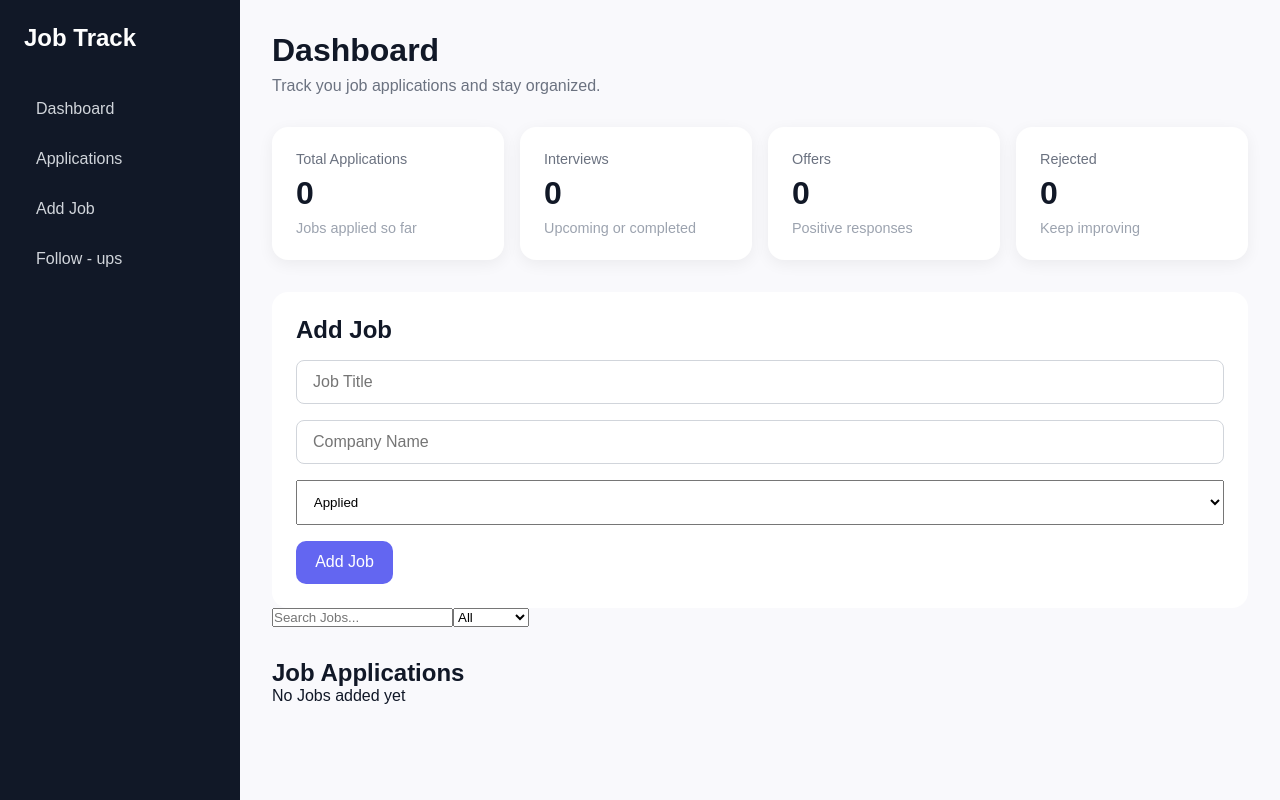
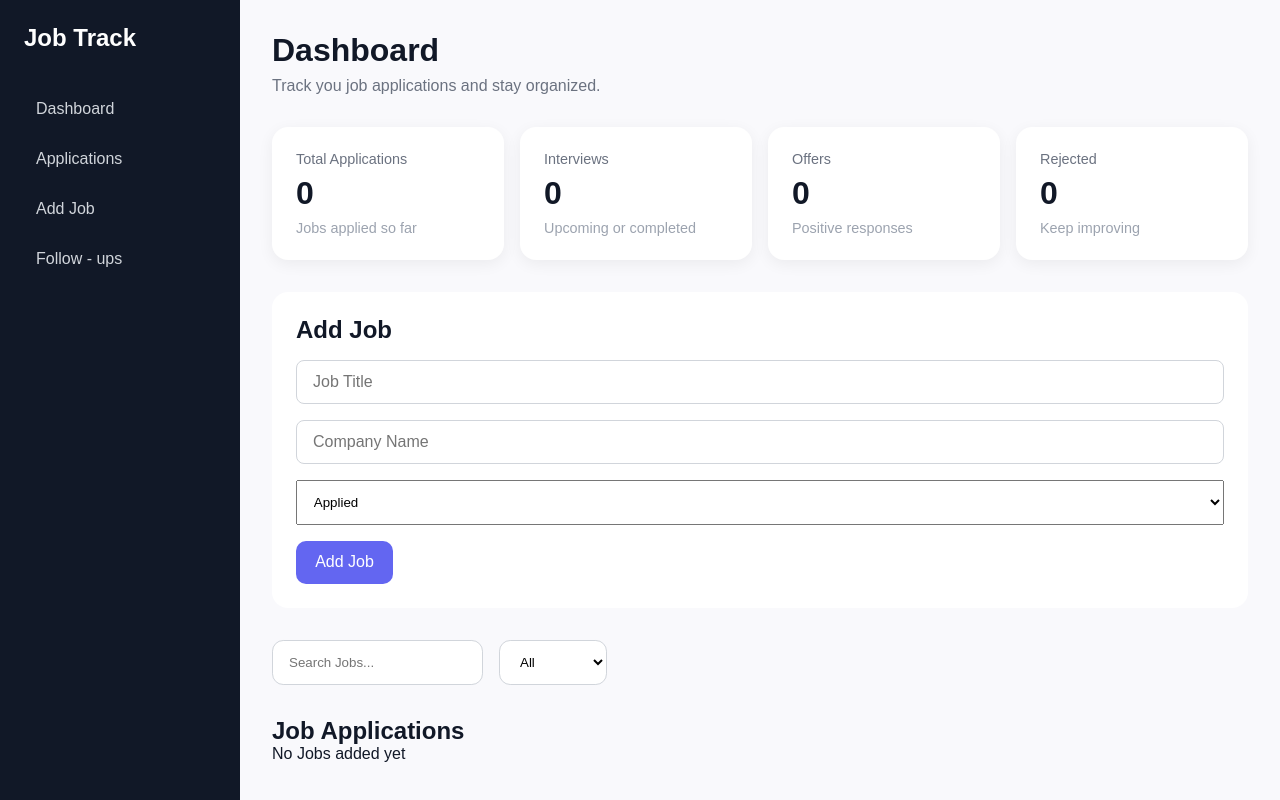
Before and after one commit to Ujjwal-Darnal/Job-Tracker-App, a React (Vite) app: page / in a window 1280 px wide. Built offline with nearby package versions, Linux system fonts and the light colour scheme.

Commit message:
Improve search and filter layout

```diff
--- a/src/App.css
+++ b/src/App.css
@@ -202,5 +202,15 @@ body {
 
 /* =================== App.jsx ========== */
 .job-controls{
-
+ display: flex;
+ gap: 1rem;
+ margin: 2rem 0;
+ flex-wrap: wrap;
 }
+.job-controls input,
+.job-controls select{
+  padding: 0.8rem 1rem;
+  border: 1px solid #d1d5db;
+  border-radius: 0.7rem;
+  background: white;
+}
```
